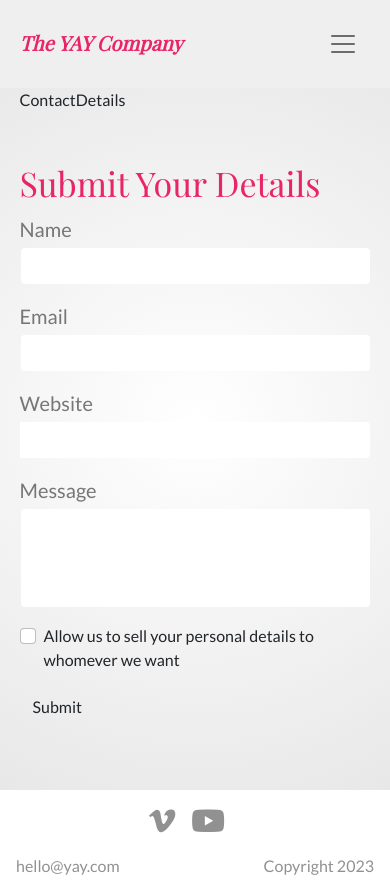
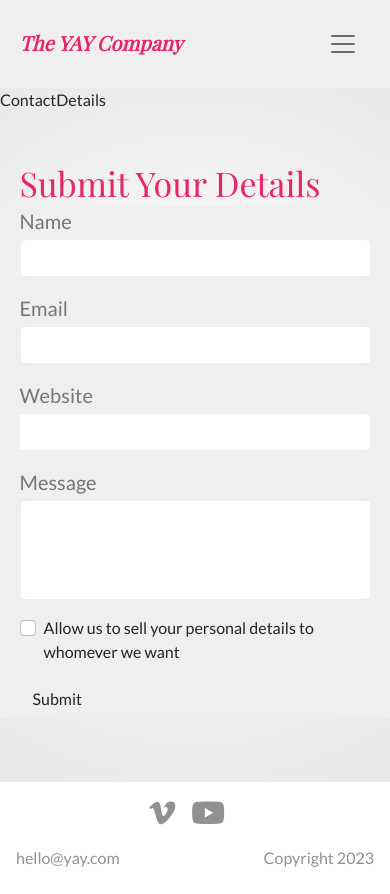
Before and after one commit to Noroff-FEU-Assignments/css-frameworks-ca-jonnebonde, a React (Create React App) app: page /contact in a window 390 px wide. Built offline with nearby package versions, Linux system fonts and the light colour scheme; a web font is replaced by a local one.

Commit message:
started styling contact page

```diff
--- a/src/components/pages/contact/Contact.js
+++ b/src/components/pages/contact/Contact.js
@@ -13,7 +13,7 @@ function Contact() {
       <Helmet>
         <title>The YAY Company | Contact</title>
       </Helmet>
-      <Container className="">
+      <Container>
         <Row className=" form__container flex-lg-row-reverse">
           <Col className="col-12 col-lg-6 order-lg-1">
             <ContactDetails />
--- a/src/components/pages/contact/details-form/DetailsForm.js
+++ b/src/components/pages/contact/details-form/DetailsForm.js
@@ -5,7 +5,7 @@ import InputGroup from "react-bootstrap/InputGroup";
 
 function DetailsForm() {
   return (
-    <Form>
+    <Form className="detail-form__container">
       <fieldset>
         <Form.Group className="mb-3">
           <Form.Label htmlFor="name">Name</Form.Label>
--- /dev/null
+++ b/src/sass/partials/_detailscontactform.scss
@@ -0,0 +1,21 @@
+.form__container {
+
+
+  h1{
+    width: 90%;
+
+    @media (max-width: 992px) {
+      margin: 0 auto;
+    }
+  }
+
+  form{
+    background: $color-background-secondary;
+  }
+
+  fieldset {
+    width: 90%;
+    margin: 0 auto;
+  }
+
+}
--- a/src/sass/partials/_layout.scss
+++ b/src/sass/partials/_layout.scss
@@ -27,22 +27,9 @@ body {
     flex: 1 0 auto;
   }
 
-  /* @media (max-width: 992px) {
-    .form__container {
-      flex-direction: column-reverse;
-    }
-  } */
-
   @media (max-width: 768px) {
     .container__width--mobile {
       width: 90%;
     }
 
-    .form__container {
-      width: 90%;
-      margin: 0 auto;
-
-    }
-
-
   }
--- a/src/sass/style.scss
+++ b/src/sass/style.scss
@@ -9,4 +9,5 @@
 @import "partials/tabs";
 @import "partials/acordions";
 @import "partials/news-cards";
+@import "partials/detailscontactform";
 @import "partials/footer";
```
